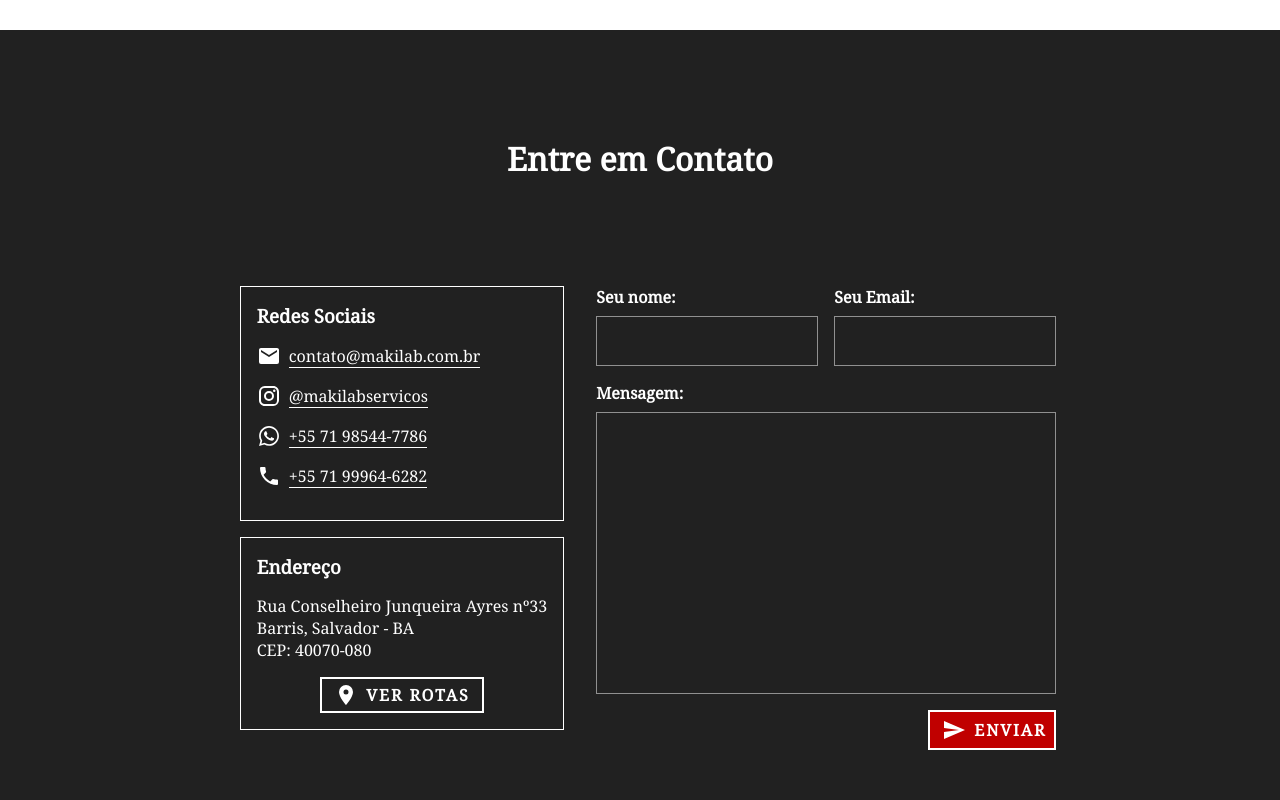
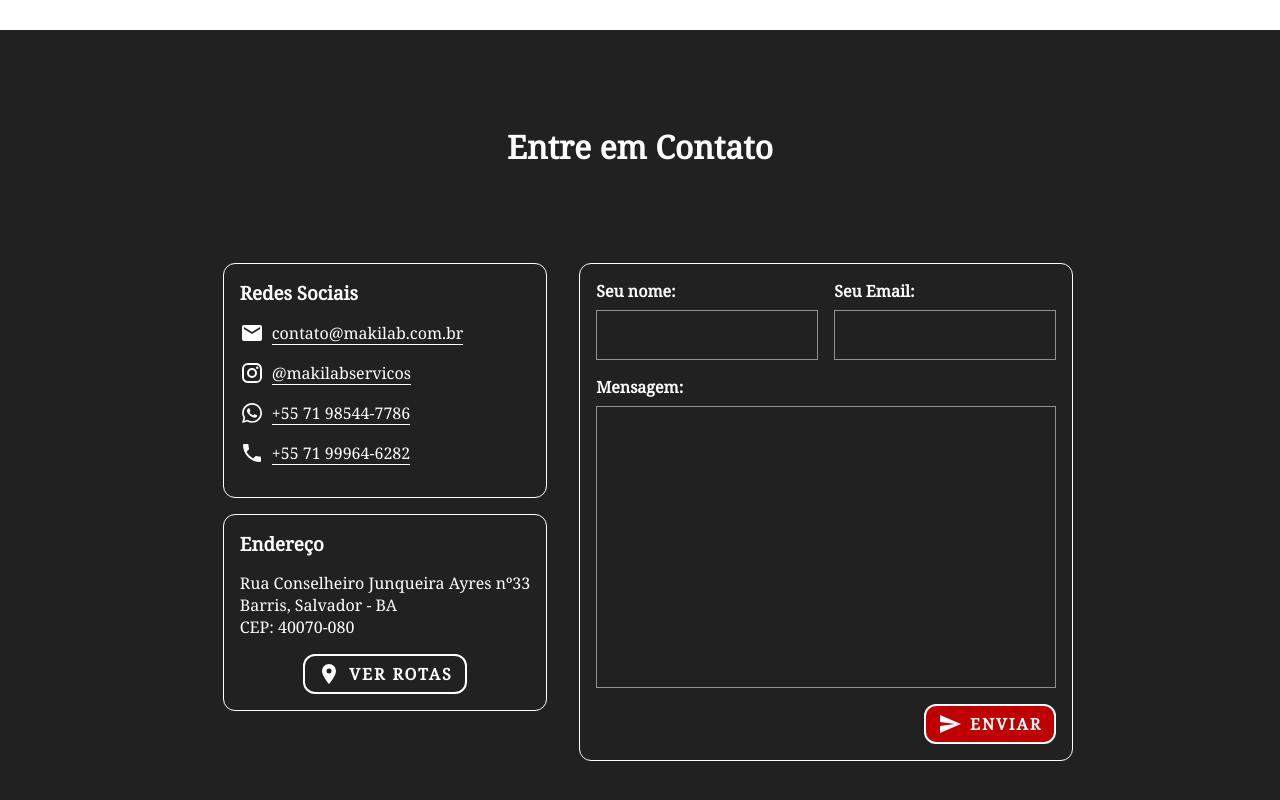
Before and after one commit to silash35/makilab, a Next.js app: page / in a window 1280 px wide. Shown: the part 2370-3170 px from the top of the page. Built offline with nearby package versions, Linux system fonts and the light colour scheme.

Commit message:
add border radius

```diff
--- /dev/null
+++ b/src/components/contact/button.module.scss
@@ -0,0 +1,34 @@
+@use "/src/styles/variables" as v;
+
+%button {
+  all: unset;
+  cursor: pointer;
+
+  display: inline-flex;
+  align-items: center;
+  box-sizing: border-box;
+
+  padding: 6px 12px;
+
+  border: white solid 2px;
+  border-radius: v.$radius;
+  color: white;
+
+  text-transform: uppercase;
+  font-weight: bold;
+  letter-spacing: 0.12em;
+
+  transition: background-color 80ms cubic-bezier(0.4, 0, 0.2, 1);
+
+  &:hover {
+    background-color: #2e2e2e;
+  }
+
+  &:focus {
+    background-color: #bdbdbd;
+  }
+
+  img {
+    margin-right: 8px;
+  }
+}
--- a/src/components/contact/form.module.scss
+++ b/src/components/contact/form.module.scss
@@ -1,5 +1,6 @@
 @use "/src/styles/variables" as v;
 @use "/src/styles/media" as m;
+@use "./button.module.scss" as b;
 
 .form {
   display: flex;
@@ -9,6 +10,10 @@
   @include m.forMedium() {
     margin: 16px;
   }
+
+  padding: 16px;
+  border: white solid 1px;
+  border-radius: v.$radius;
 }
 
 .row {
@@ -60,37 +65,16 @@
 }
 
 .send {
-  all: unset;
-  display: inline-flex;
-  align-items: center;
-  overflow: hidden;
+  @extend %button;
+
   align-self: flex-end;
-  box-sizing: border-box;
-
-  margin: 0;
-  padding: 4px 12px;
-  height: 40px;
-  width: 128px;
-
   background-color: v.$primary;
-  border: white solid 2px;
-
-  text-transform: uppercase;
-  font-weight: bold;
-  letter-spacing: 0.12em;
-
-  transition: background-color 80ms cubic-bezier(0.4, 0, 0.2, 1);
 
   &:hover {
-    cursor: pointer;
     background-color: v.$primaryHover;
   }
 
   &:focus {
     background-color: v.$primaryFocus;
   }
-
-  img {
-    margin-right: 8px;
-  }
 }
--- a/src/components/contact/links.module.scss
+++ b/src/components/contact/links.module.scss
@@ -1,4 +1,6 @@
+@use "/src/styles/variables" as v;
 @use "/src/styles/media" as m;
+@use "./button.module.scss" as b;
 
 .links {
   display: flex;
@@ -6,6 +8,7 @@
 
   padding: 16px;
   border: white solid 1px;
+  border-radius: v.$radius;
   height: fit-content;
 
   margin: 0 32px 16px 16px;
@@ -54,35 +57,8 @@
 }
 
 .button {
-  all: unset;
-  cursor: pointer;
+  @extend %button;
 
-  display: inline-flex;
-  align-items: center;
   align-self: center;
-  box-sizing: border-box;
-
-  padding: 4px 12px;
   margin-top: 16px;
-
-  border: white solid 2px;
-  color: white;
-
-  text-transform: uppercase;
-  font-weight: bold;
-  letter-spacing: 0.12em;
-
-  transition: background-color 80ms cubic-bezier(0.4, 0, 0.2, 1);
-
-  &:hover {
-    background-color: #2e2e2e;
-  }
-
-  &:focus {
-    background-color: #bdbdbd;
-  }
-
-  img {
-    margin-right: 8px;
-  }
 }
--- a/src/components/scrollBack/scrollBack.module.scss
+++ b/src/components/scrollBack/scrollBack.module.scss
@@ -1,3 +1,5 @@
+@use "/src/styles/variables" as v;
+
 .button {
   position: fixed;
   bottom: 32px;
@@ -7,5 +9,5 @@
   line-height: 0;
 
   background-color: black;
-  border-radius: 12px;
+  border-radius: v.$radius;
 }
--- a/src/styles/_variables.scss
+++ b/src/styles/_variables.scss
@@ -4,3 +4,7 @@
 $primary: #c00000;
 $primaryHover: #cf0707;
 $primaryFocus: #7c0e0e;
+
+// border radius
+
+$radius: 12px;
```
